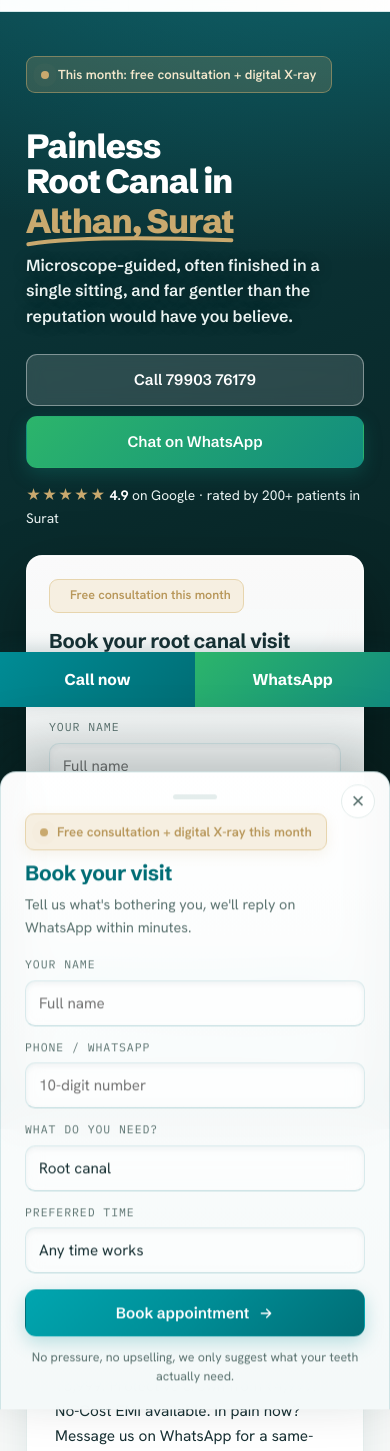
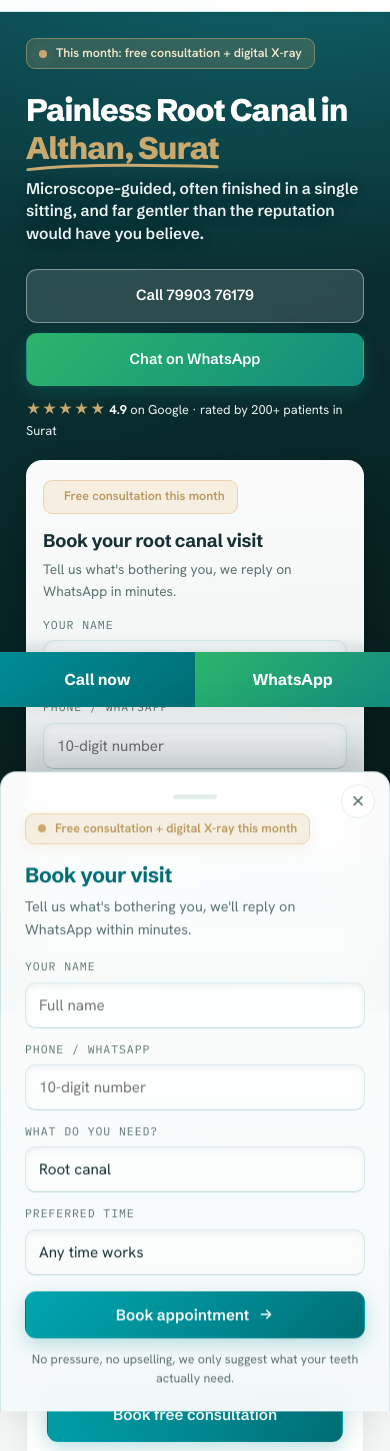
Before and after one commit to vamigo-IN/rdc, a plain HTML site: page root-canal/index.html in a window 390 px wide. Shown: the part 137-1588 px from the top of the page. Drawn offline with Linux system fonts and the light colour scheme.

Commit message:
Footer service links + mobile hero/table polish

```diff
--- a/assets/css/styles.css
+++ b/assets/css/styles.css
@@ -531,3 +531,27 @@ body.sheet-lock{overflow:hidden;}
 .price-strip a:hover{border-color:var(--teal); color:var(--teal);}
 .price-strip .ps-emi{margin-left:auto; color:var(--gold-deep); font-weight:600; font-size:.84rem;}
 @media(max-width:760px){ .price-strip-in{flex-wrap:nowrap; overflow-x:auto; -webkit-overflow-scrolling:touch;} .price-strip a{white-space:nowrap;} .price-strip .ps-emi{margin-left:12px; white-space:nowrap;} }
+
+/* ===== mobile polish (<=600px): tighter hero, better rhythm, table fit ===== */
+@media(max-width:600px){
+  .hero-content{padding-top:26px; padding-bottom:32px; gap:18px;}
+  .hero-video{min-height:auto;}
+  .hero-page .hero-content{min-height:auto;}
+  .hero-content h1{font-size:1.95rem; line-height:1.1; margin:10px 0 12px; max-width:100%;}
+  .hero-content h1 .accent .swoosh{bottom:-.24em; height:.34em;}
+  .hero-sub{font-size:.97rem; line-height:1.45; max-width:100%;}
+  .hero-cta{gap:10px; margin-top:18px;}
+  .hero-cta .btn{width:100%; padding:14px 18px; font-size:.92rem;}
+  .rating-line{font-size:.8rem; margin-top:12px;}
+  .hero-form{padding:18px 16px;}
+  .hero-form h3{font-size:1.14rem;}
+  .offer-tag{font-size:.78rem; padding:6px 12px; margin-bottom:14px; line-height:1.35;}
+  /* comparison table: fit the phone width, no awkward scroll */
+  .ctable{min-width:0; font-size:.82rem;}
+  .ctable th,.ctable td{padding:9px 8px;}
+  /* pricing box: a touch tighter */
+  .price-card{padding:22px 20px;}
+  .price-from{font-size:1.85rem;}
+  /* section headings not too huge on phones */
+  h2{font-size:1.6rem;}
+}
--- a/root-canal/index.html
+++ b/root-canal/index.html
@@ -29,7 +29,7 @@ j=d.createElement(s),dl=l!='dataLayer'?'&l='+l:'';j.async=true;j.src=
 <link rel="preconnect" href="https://fonts.googleapis.com">
 <link rel="preconnect" href="https://fonts.gstatic.com" crossorigin>
 <link rel="stylesheet" href="https://fonts.googleapis.com/css2?family=Schibsted+Grotesk:wght@500;600;700;800&family=Hanken+Grotesk:wght@400;500;600;700&family=IBM+Plex+Mono:wght@400;500&display=swap">
-<link rel="stylesheet" href="/assets/css/styles.css?v=1789889461">
+<link rel="stylesheet" href="/assets/css/styles.css?v=1789890988">
 <script type="application/ld+json">
 {
   "@context":"https://schema.org","@type":"Dentist","name":"Roots Dental Care",
@@ -337,6 +337,6 @@ height="0" width="0" style="display:none;visibility:hidden"></iframe></noscript>
     <p class="form-note">No pressure, no upselling, we only suggest what your teeth actually need.</p>
   </div>
 </div>
-<script src="/assets/js/main.js?v=1789889461" defer></script>
+<script src="/assets/js/main.js?v=1789890988" defer></script>
 </body>
 </html>
```
Also changed, not shown: dental-implants/index.html (+2 -2 lines), general-dentistry/index.html (+2 -2 lines), index.html (+3 -3 lines), kids-dentistry/index.html (+2 -2 lines), privacy.html (+2 -2 lines), smile-design/index.html (+2 -2 lines).
